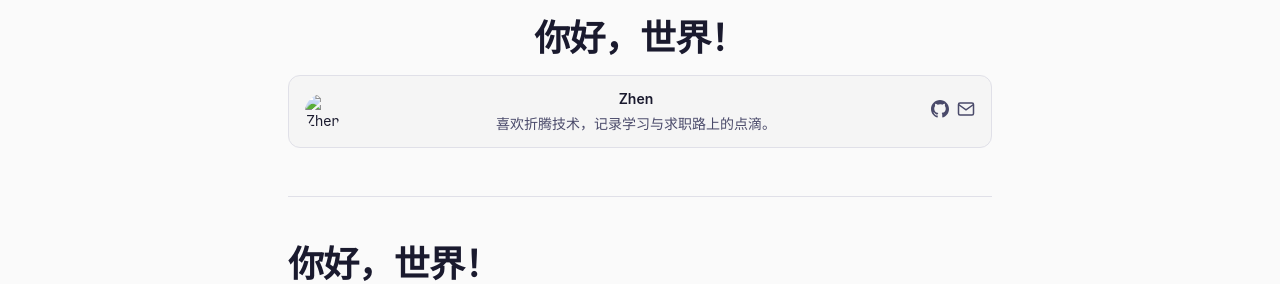
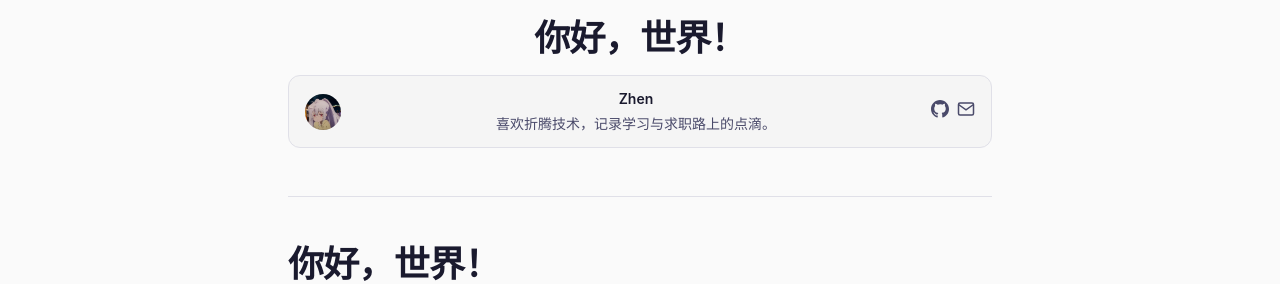
Before and after one commit to Ironi-2/Asahina.github.io, a Jekyll site: the page built from _posts/2026-08-07-hello-world.md, in a window 1280 px wide and 900 px high. Shown: the part 205-489 px from the top of the window. Built offline with Jekyll 4.4.1, drawn with Linux system fonts in a browser that asks for light colours; comment, search, counter and statistics services are not loaded.

Commit message:
merge: sync remote and keep local changes

```diff
--- a/_config.yml
+++ b/_config.yml
@@ -45,7 +45,7 @@ exclude:
 default_author:
   name: "Zhen"
   bio: "喜欢折腾技术，记录学习与求职路上的点滴。"
-  avatar: "/Asahina.github.io/assets/images/author1.png"
+  avatar: "/assets/images/author1.png"
   github: "Ironi-2"
   email: "1811369773@qq.com"
   twitter: "ash"
```
